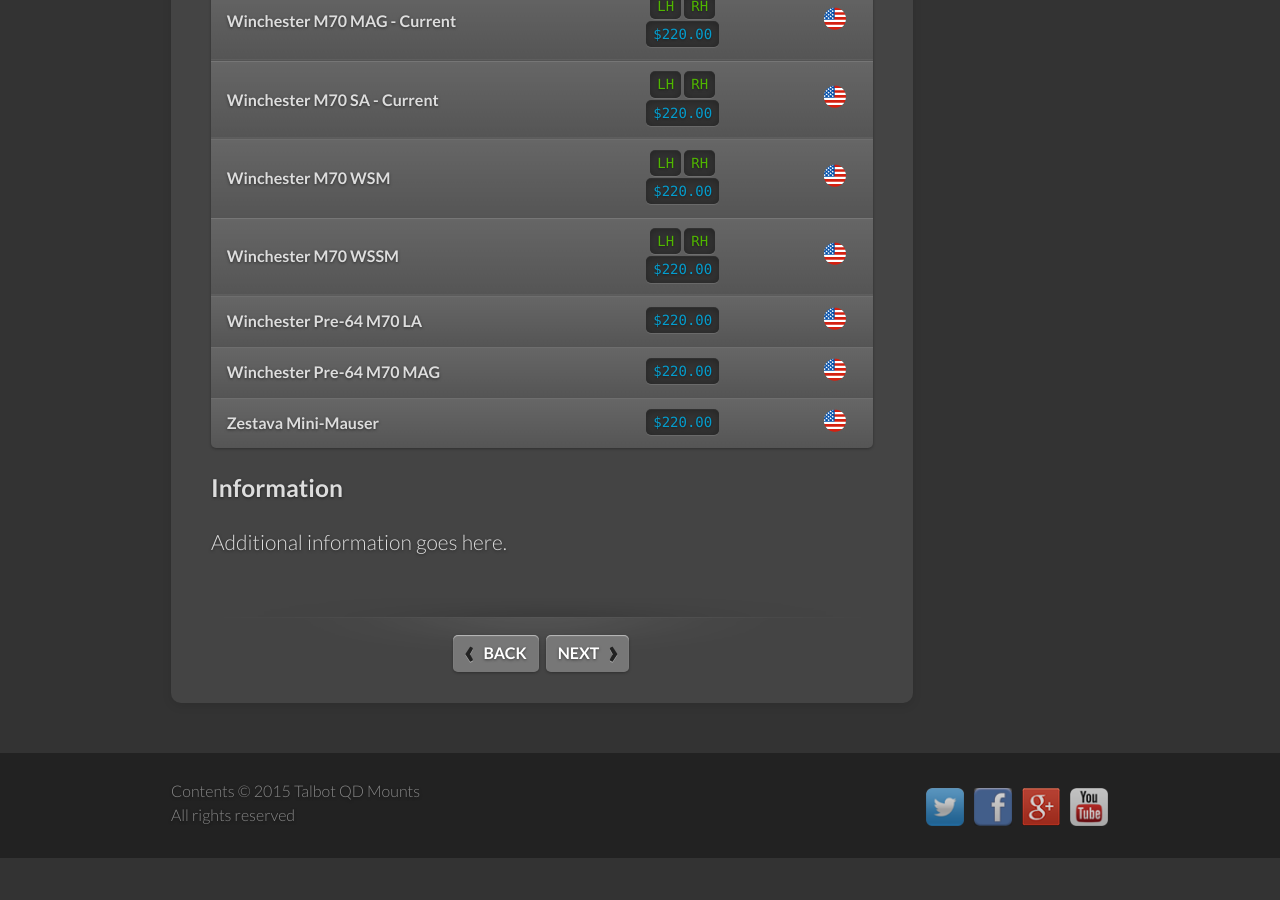
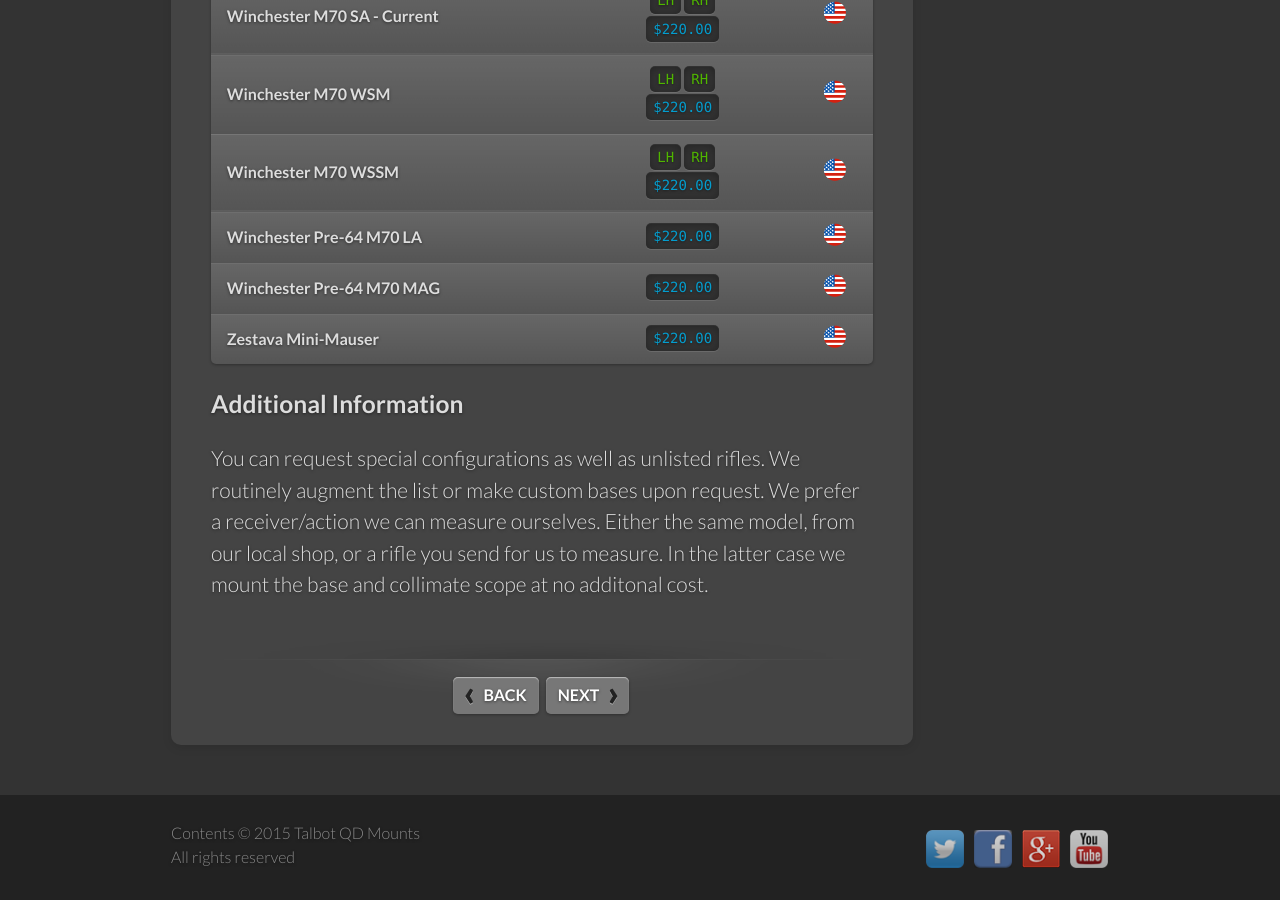
Before and after one commit to qdmounts/qdmounts.github.io, a Jekyll site: the page built from _products/receiver-adapters.md, in a window 1280 px wide and 900 px high, scrolled down 6785 px. Built offline with Jekyll 4.4.1, drawn with Linux system fonts in a browser that asks for light colours; before the commit the page ends 7643 px from its top, so only the background shows below that; some of the changed text lies outside the part shown.

Commit message:
index for products and receiver adapter updates

```diff
--- a/_products/receiver-adapters.md
+++ b/_products/receiver-adapters.md
@@ -31,6 +29,8 @@
 </table>
 </div>
 
-### Information
+### Additional Information
 
-Additional information goes here.
+You can request special configurations as well as unlisted rifles. We routinely augment the list or make custom bases upon request. We prefer
+a receiver/action we can measure ourselves. Either the same model, from our local shop, or a rifle you send for us to measure. In the latter
+case we mount the base and collimate scope at no additonal cost.
```
Also changed, not shown: other parts of _products/receiver-adapters.md (+0 -2 lines), _products/index.md (+1 -3 lines).
